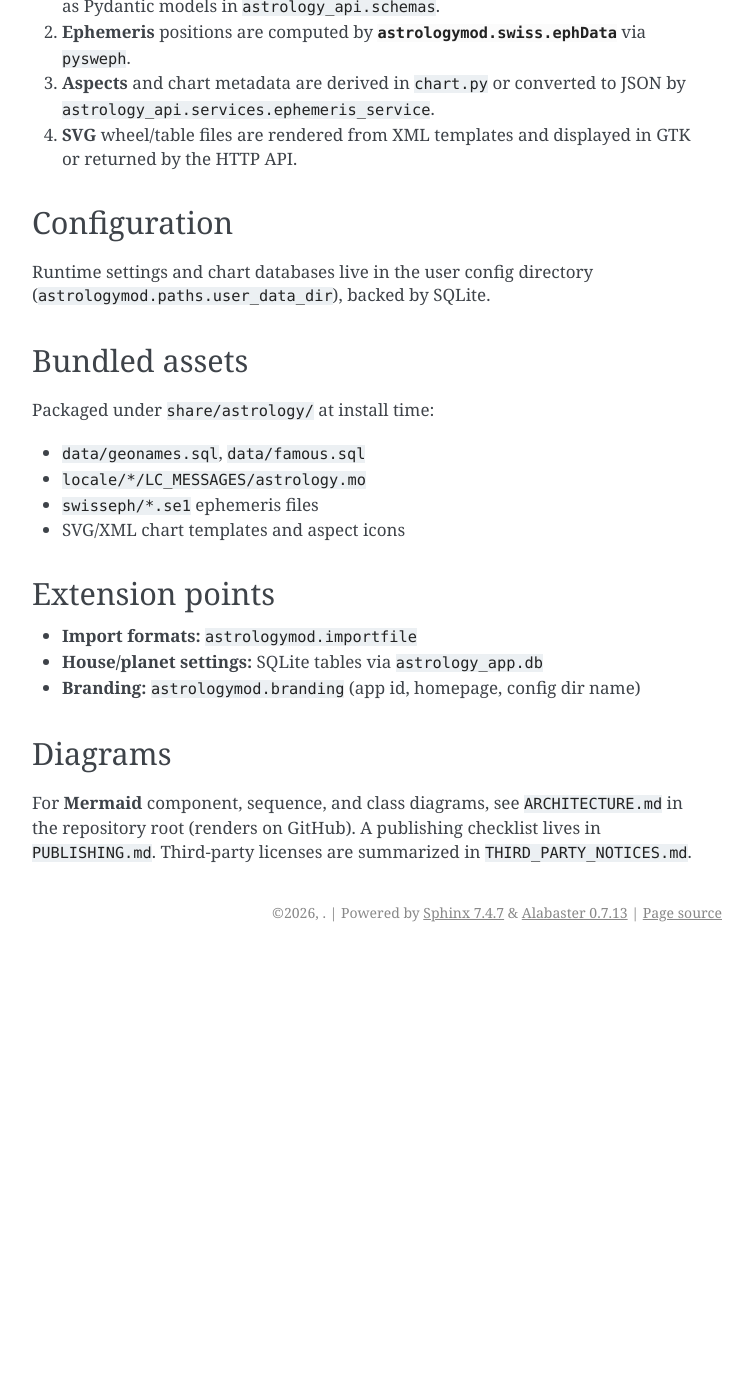
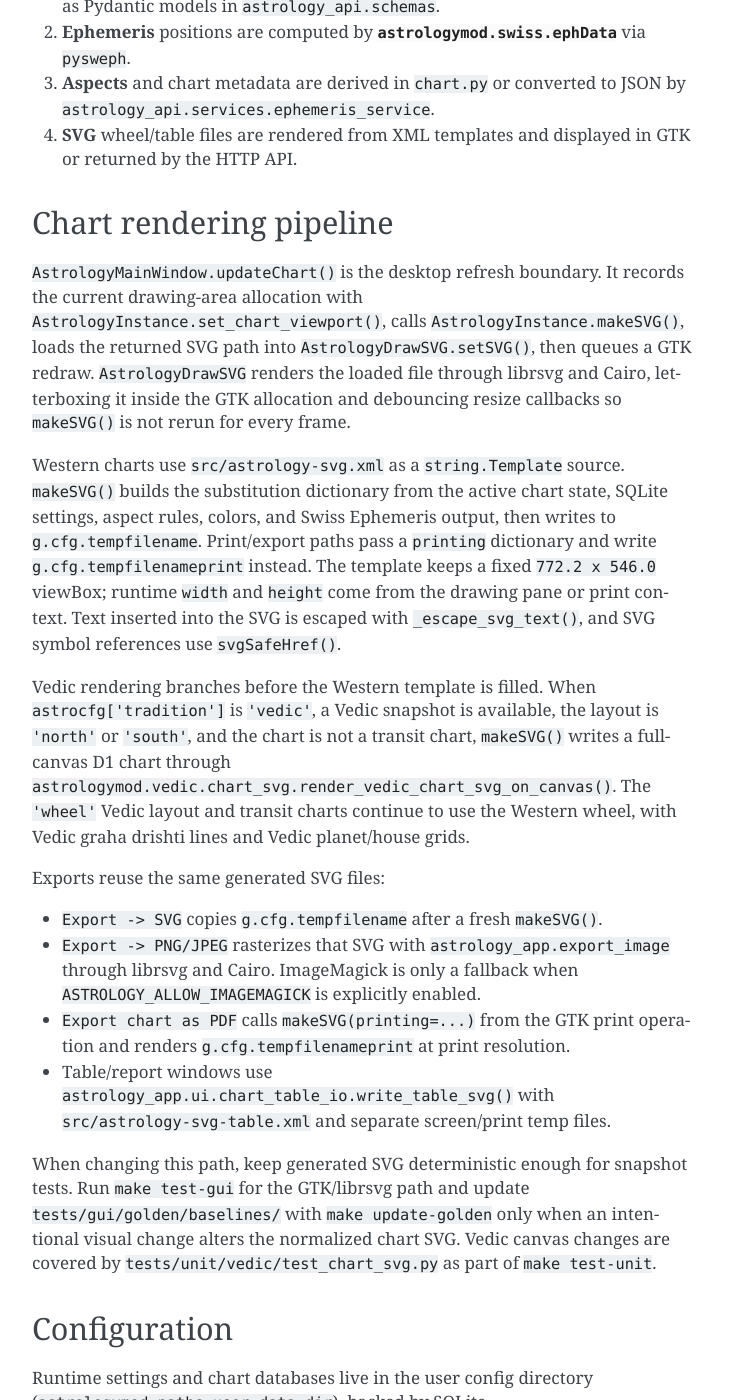
Before and after one commit to youniversus-com/Astrology, a Sphinx documentation site: the page built from docs/architecture.rst, in a window 1280 px wide and 1400 px high, scrolled down 632 px. Shown: the whole window, without its empty margins (388-1141 px from the left). Built offline with Sphinx 7.4.7, drawn with Linux system fonts in a browser that asks for light colours; before the commit the page ends 1584 px from its top, so only the background shows below that; some of the changed text lies outside the part shown.

Commit message:
Document chart SVG rendering pipeline
Co-authored-by: Fede <federunix@users.noreply.github.com>

```diff
--- a/docs/architecture.rst
+++ b/docs/architecture.rst
@@ -29,6 +29,51 @@ Data flow
 4. **SVG** wheel/table files are rendered from XML templates and displayed in GTK
    or returned by the HTTP API.
 
+Chart rendering pipeline
+------------------------
+
+``AstrologyMainWindow.updateChart()`` is the desktop refresh boundary. It records
+the current drawing-area allocation with ``AstrologyInstance.set_chart_viewport()``,
+calls ``AstrologyInstance.makeSVG()``, loads the returned SVG path into
+``AstrologyDrawSVG.setSVG()``, then queues a GTK redraw. ``AstrologyDrawSVG``
+renders the loaded file through librsvg and Cairo, letterboxing it inside the GTK
+allocation and debouncing resize callbacks so ``makeSVG()`` is not rerun for
+every frame.
+
+Western charts use ``src/astrology-svg.xml`` as a ``string.Template`` source.
+``makeSVG()`` builds the substitution dictionary from the active chart state,
+SQLite settings, aspect rules, colors, and Swiss Ephemeris output, then writes to
+``g.cfg.tempfilename``. Print/export paths pass a ``printing`` dictionary and
+write ``g.cfg.tempfilenameprint`` instead. The template keeps a fixed
+``772.2 x 546.0`` viewBox; runtime ``width`` and ``height`` come from the drawing
+pane or print context. Text inserted into the SVG is escaped with
+``_escape_svg_text()``, and SVG symbol references use ``svgSafeHref()``.
+
+Vedic rendering branches before the Western template is filled. When
+``astrocfg['tradition']`` is ``'vedic'``, a Vedic snapshot is available, the
+layout is ``'north'`` or ``'south'``, and the chart is not a transit chart,
+``makeSVG()`` writes a full-canvas D1 chart through
+``astrologymod.vedic.chart_svg.render_vedic_chart_svg_on_canvas()``. The
+``'wheel'`` Vedic layout and transit charts continue to use the Western wheel,
+with Vedic graha drishti lines and Vedic planet/house grids.
+
+Exports reuse the same generated SVG files:
+
+- ``Export -> SVG`` copies ``g.cfg.tempfilename`` after a fresh ``makeSVG()``.
+- ``Export -> PNG/JPEG`` rasterizes that SVG with ``astrology_app.export_image``
+  through librsvg and Cairo. ImageMagick is only a fallback when
+  ``ASTROLOGY_ALLOW_IMAGEMAGICK`` is explicitly enabled.
+- ``Export chart as PDF`` calls ``makeSVG(printing=...)`` from the GTK print
+  operation and renders ``g.cfg.tempfilenameprint`` at print resolution.
+- Table/report windows use ``astrology_app.ui.chart_table_io.write_table_svg()``
+  with ``src/astrology-svg-table.xml`` and separate screen/print temp files.
+
+When changing this path, keep generated SVG deterministic enough for snapshot
+tests. Run ``make test-gui`` for the GTK/librsvg path and update
+``tests/gui/golden/baselines/`` with ``make update-golden`` only when an
+intentional visual change alters the normalized chart SVG. Vedic canvas changes
+are covered by ``tests/unit/vedic/test_chart_svg.py`` as part of ``make test-unit``.
+
 Configuration
 -------------
 
```
